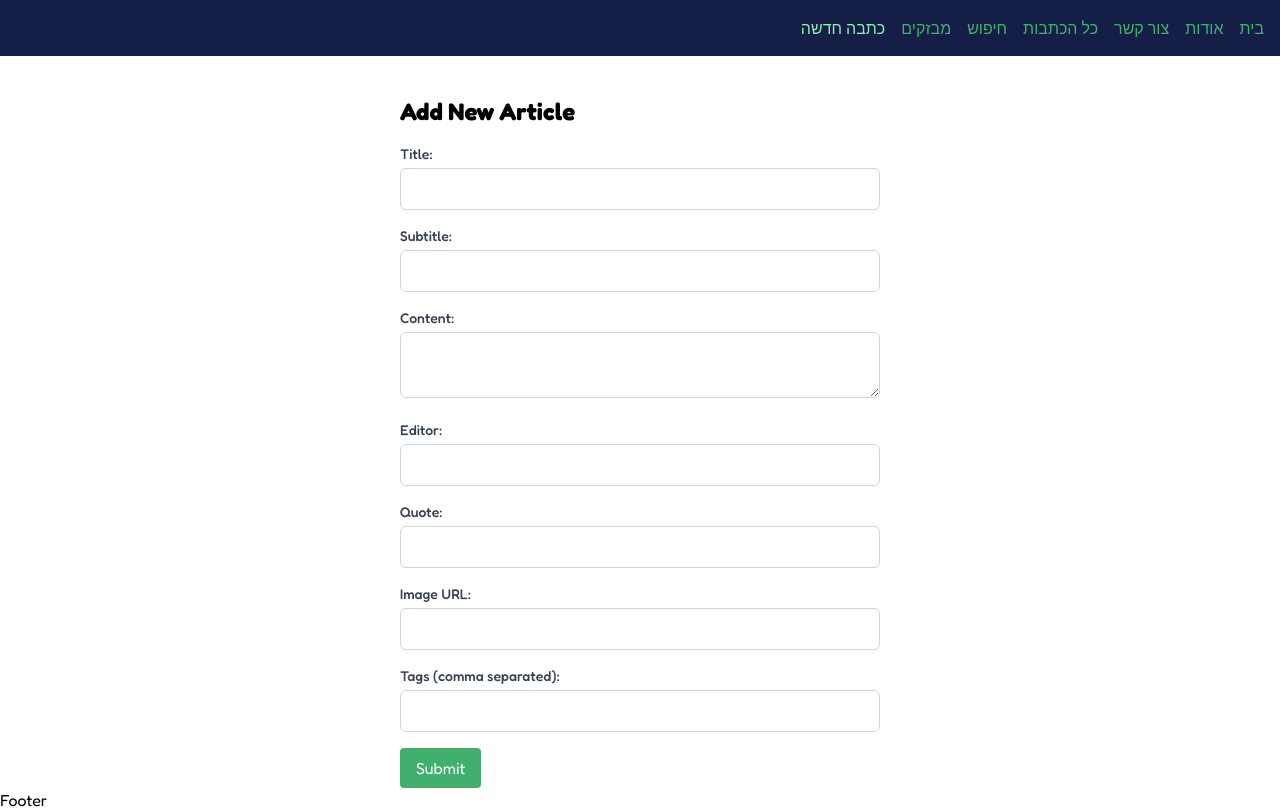
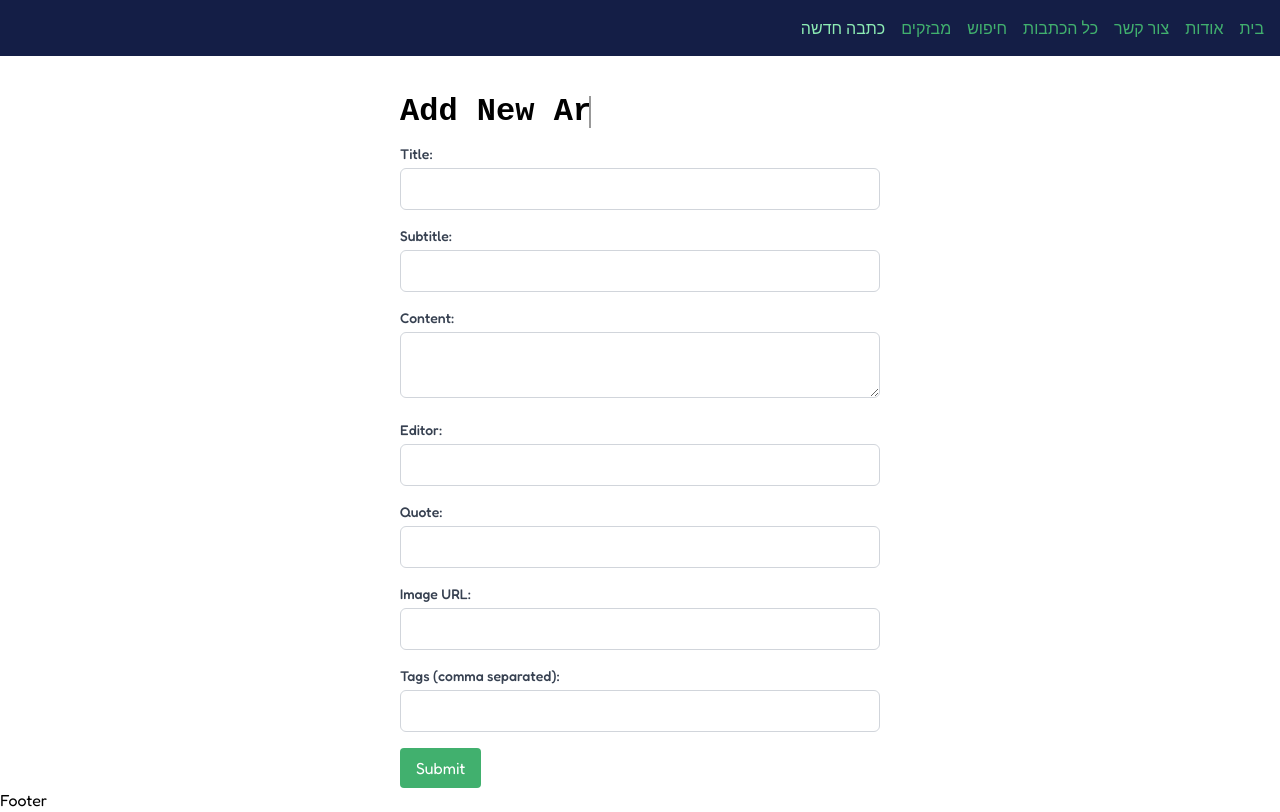
Before and after one commit to Or0naa/news, a Next.js app: page /newArticle in a window 1280 px wide. Built offline with nearby package versions, Linux system fonts and the light colour scheme.

Commit message:
add new article

```diff
--- a/app/newArticle/page.jsx
+++ b/app/newArticle/page.jsx
@@ -2,6 +2,7 @@
 import { createArticle } from '@/server/BL/article.service'
 import { connectToMongo } from '@/server/DL/connectToMongo'
 import React, { useState, useEffect } from 'react';
+import style from './style.module.css'
 
 
 export default function NewArticle() {
@@ -45,7 +46,7 @@ export default function NewArticle() {
 
   return (
     <div className="max-w-lg mx-auto mt-10 px-4">
-      <h1 className="text-2xl font-bold mb-4">Add New Article</h1>
+      <h1 className={`${style.typing_effect} text-2xl font-bold mb-4`}>Add New Article</h1>
       <form onSubmit={handleSubmit} className="space-y-4">
         <div>
           <label className="block text-sm font-medium text-gray-700">Title:</label>
--- /dev/null
+++ b/app/newArticle/style.module.css
@@ -0,0 +1,35 @@
+
+.typing_effect {
+    font-size: 2rem;
+    font-family: monospace;
+    border-right: 2px solid rgba(0, 0, 0, 0.75);
+    white-space: nowrap;
+    overflow: hidden;
+    width: 0;
+    animation: typing 4s steps(17) infinite, border 1s infinite ease-in-out;
+ }
+
+ @keyframes border {
+    0% {
+       border-right-color: rgba(0, 0, 0, 0.75);
+
+    }
+
+    100% {
+       border-right-color: transparent ;
+
+    }
+ }
+
+ @keyframes typing {
+
+    0%,
+    100% {
+       width: 0;
+    }
+
+    50%,
+    90% {
+       width: 270px;
+    }
+ }
```
